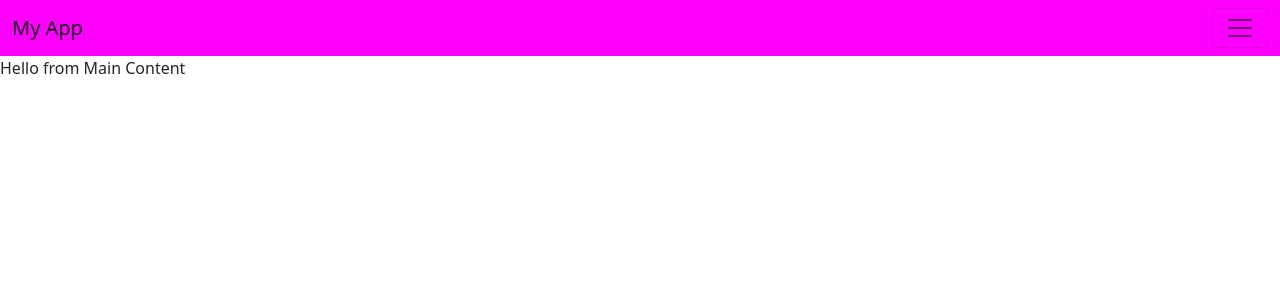
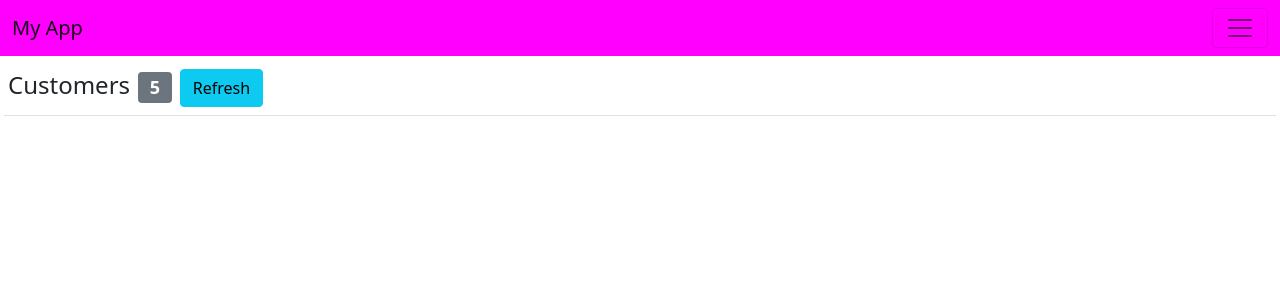
Before and after one commit to joycelin12/my-first-app, a React (Create React App) app: page / in a window 1280 px wide. Shown: the top 300 px of the page. Built offline with nearby package versions, Linux system fonts and the light colour scheme.

Commit message:
Add state

```diff
--- a/src/MainContent.jsx
+++ b/src/MainContent.jsx
@@ -1,6 +1,25 @@
 import React, { Component } from "react";
 export default class MainContent extends Component {
+  state = { pageTitle: "Customers", customersCOunt: 5 };
+
   render() {
-    return <div>Hello from Main Content</div>;
+    return (
+      <div>
+        <h4 className="border-bottom m-1 p-1">
+          {this.state.pageTitle}
+          <span className="badge bg-secondary m-2">
+            {this.state.customersCOunt}
+          </span>
+          <button className="btn btn-info" onClick={this.onRefreshClick}>
+            Refresh
+          </button>
+        </h4>
+      </div>
+    );
+  }
+
+  //Executes when the user clicks on Refresh button
+  onRefreshClick() {
+    console.log("Refresh clicked");
   }
 }
```
